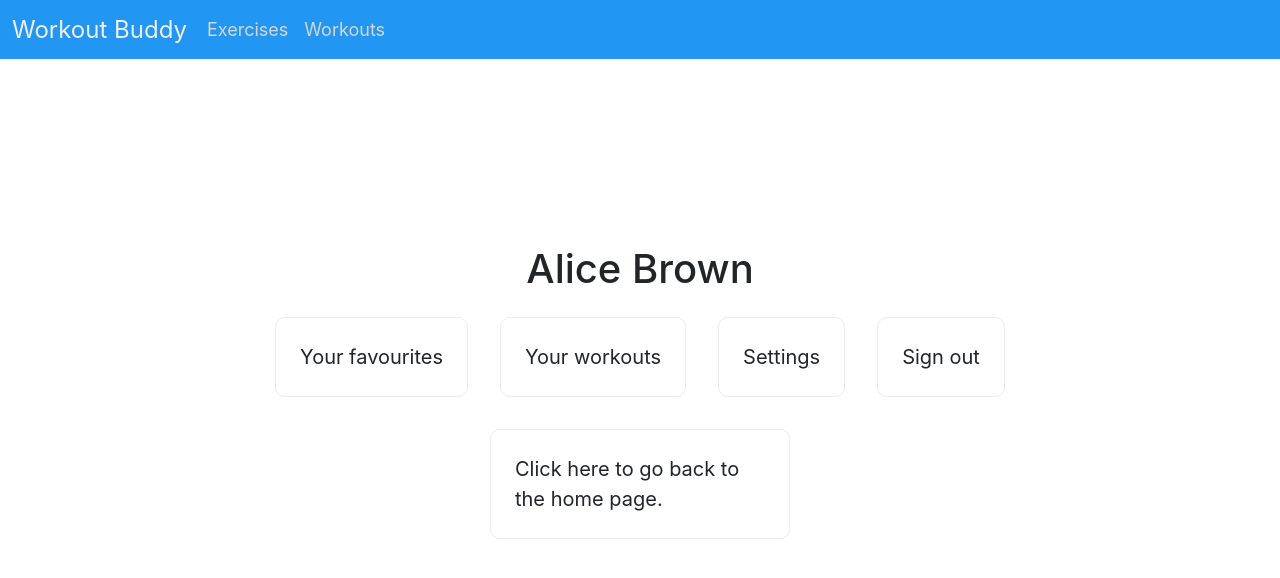
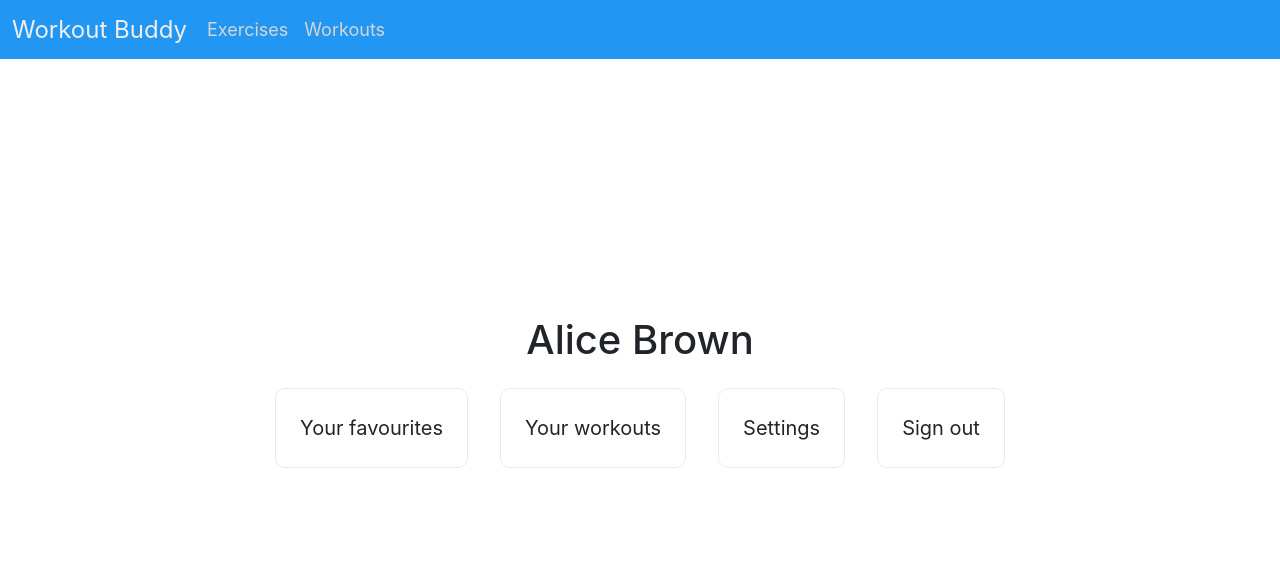
Before and after one commit to samarthkhandelwal/IT-Project, a Next.js app: page /profile in a window 1280 px wide. Shown: the top 578 px of the page. Built offline with nearby package versions, Linux system fonts and the light colour scheme.

Commit message:
remove unnecessary cards

```diff
--- a/pages/profile/index.js
+++ b/pages/profile/index.js
@@ -39,12 +39,6 @@ export default function ProfilePage() {
                 <p>Sign out</p>
               </Link>
             </div>
-
-            <div className={styles.card}>
-              <Link href="/" className={styles.card}>
-                <p>Click here to go back to the home page.</p>
-              </Link>
-            </div>
           </div>
         </main>
       </div>
```
Also changed, not shown: pages/workouts/index.js (+0 -8 lines).
